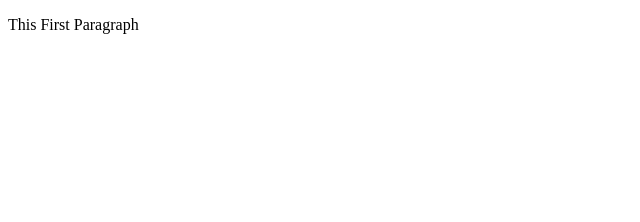
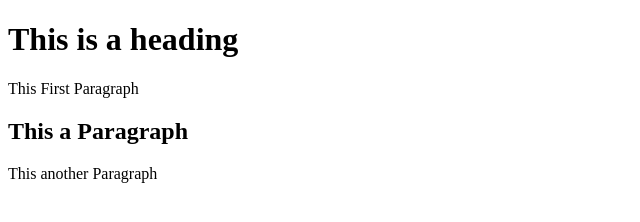
Before and after one commit to Emmanuel252/learning_git, a plain HTML site: page index.html in a window 1280 px wide. Shown: the whole page, without its empty margins (0-640 px from the left). Drawn offline with Linux system fonts and the light colour scheme.

Commit message:
Add another p tag

```diff
--- a/index.html
+++ b/index.html
@@ -6,6 +6,9 @@
     <title>Document</title>
   </head>
   <body>
+    <h1>This is a heading</h1>
     <p>This First Paragraph</p>
+    <h2>This a Paragraph</h2>
+    <p>This another Paragraph</p>
   </body>
 </html>
```
